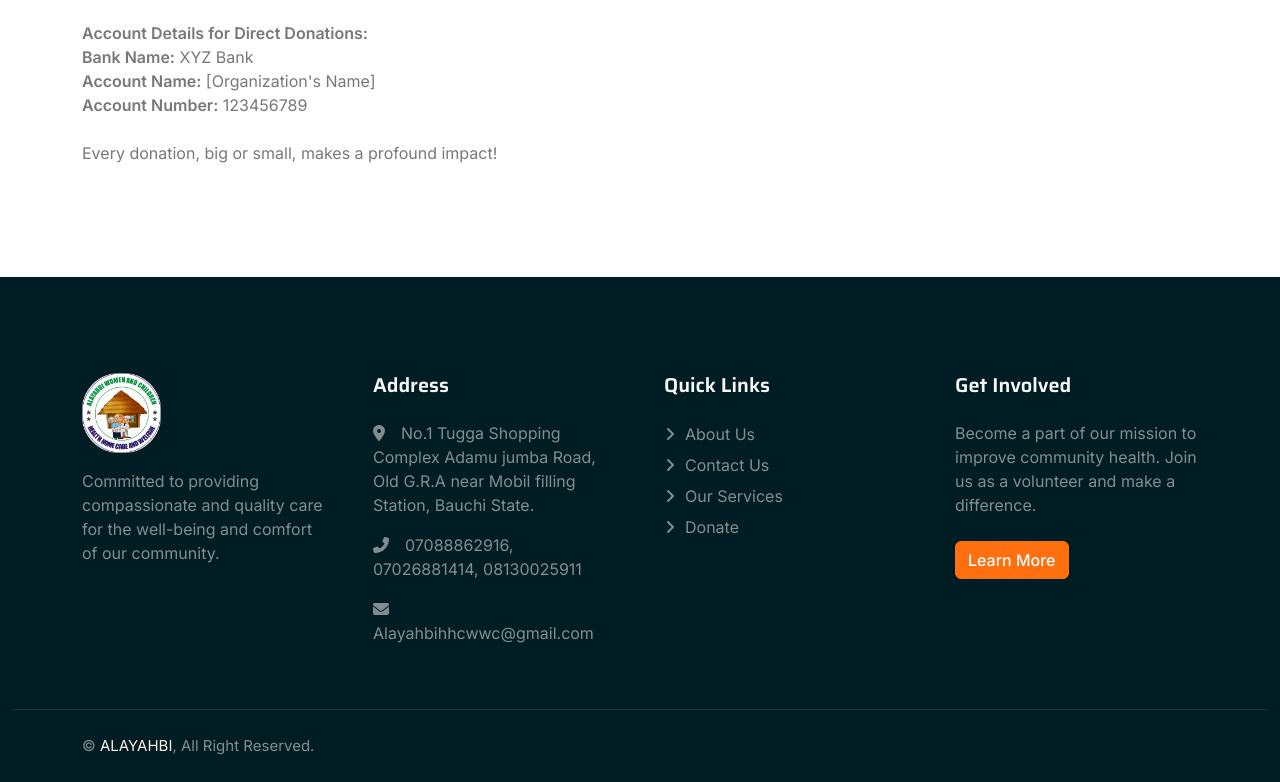
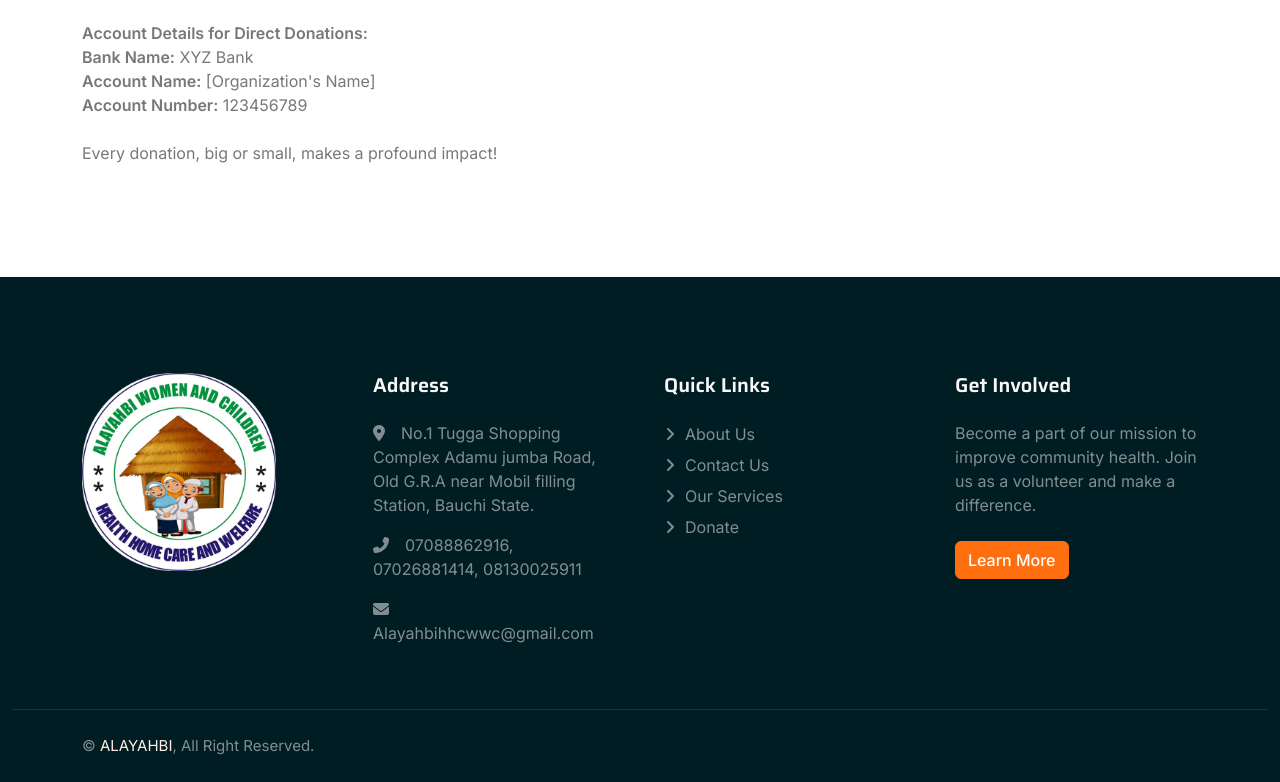
Before and after one commit to symon9/ALAYAHBI-WOMEN-AND-CHILDREN-HEALTH-HOME-CARE-AND-WELFARE, a plain HTML site: page index.html in a window 1280 px wide. Shown: the part 3128-3910 px from the top of the page. Drawn offline with nearby package versions, Linux system fonts and the light colour scheme.

Commit message:
the writeup under the logo at the footer removed & logo occpy the space

```diff
--- a/css/style.css
+++ b/css/style.css
@@ -471,3 +471,8 @@
     justify-content: space-between;
     margin: 1em 0;
 }
+
+#navbar-footer-logo{
+    width: 80%;
+    height: auto;
+}
--- a/index.html
+++ b/index.html
@@ -476,11 +476,11 @@
               src="./img/imgs/rounded logo.png"
               alt="ALAYAHBI Logo"
               class="mb-3"
-              id="navbar-logo"
+              id="navbar-footer-logo"
             />
             <p>
-              Committed to providing compassionate and quality care for the
-              well-being and comfort of our community.
+              <!-- Committed to providing compassionate and quality care for the
+              well-being and comfort of our community. -->
             </p>
           </div>
           <div class="col-lg-3 col-md-6">
```
Also changed, not shown: about.html (+3 -3 lines), contact.html (+3 -3 lines), donate.html (+3 -3 lines), service.html (+3 -3 lines).
